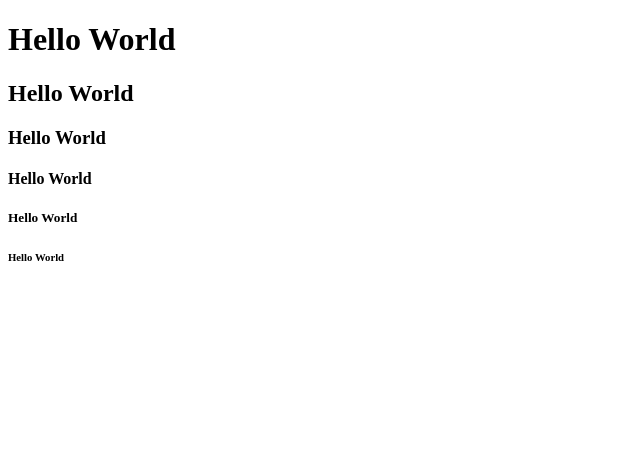
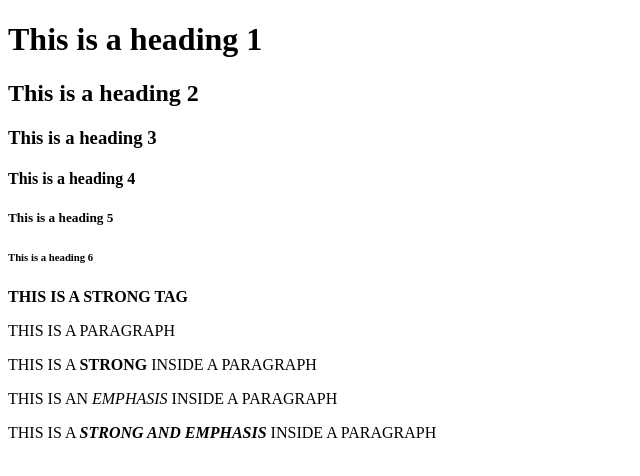
Before and after one commit to OverLuked/OdinProject, a plain HTML site: page boilerPlate/index.html in a window 1280 px wide. Shown: the whole page, without its empty margins (0-640 px from the left). Drawn offline with Linux system fonts and the light colour scheme.

Commit message:
Adding Texts

```diff
--- a/boilerPlate/index.html
+++ b/boilerPlate/index.html
@@ -5,11 +5,19 @@
         <title> ToP WebPage </title>
     </head>
     <body>
-        <h1> Hello World </h1>
-        <h2> Hello World </h2>
-        <h3> Hello World </h3>
-        <h4> Hello World </h4>
-        <h5> Hello World </h5>
-        <h6> Hello World </h6>
+        <h1>This is a heading 1</h1>
+        <h2>This is a heading 2</h2>
+        <h3>This is a heading 3</h3>
+        <h4>This is a heading 4</h4>
+        <h5>This is a heading 5</h5>
+        <h6>This is a heading 6</h6>
+
+        <Strong> THIS IS A STRONG TAG </Strong>
+        <p>THIS IS A PARAGRAPH</p>
+        <p>THIS IS A <strong>STRONG </strong> INSIDE A PARAGRAPH</p>
+        <p>THIS IS AN <em> EMPHASIS </em> INSIDE A PARAGRAPH</p>
+        <p>THIS IS A <strong> <em> STRONG AND EMPHASIS </em></strong> INSIDE A PARAGRAPH </p>
+        <!-- THIS IS A COMMENT AND ITS WEIRD -->
+
     </body>
 </html>
```
Also changed, not shown: boilerPlate/tryShortcut.html (+11 -0 lines).
